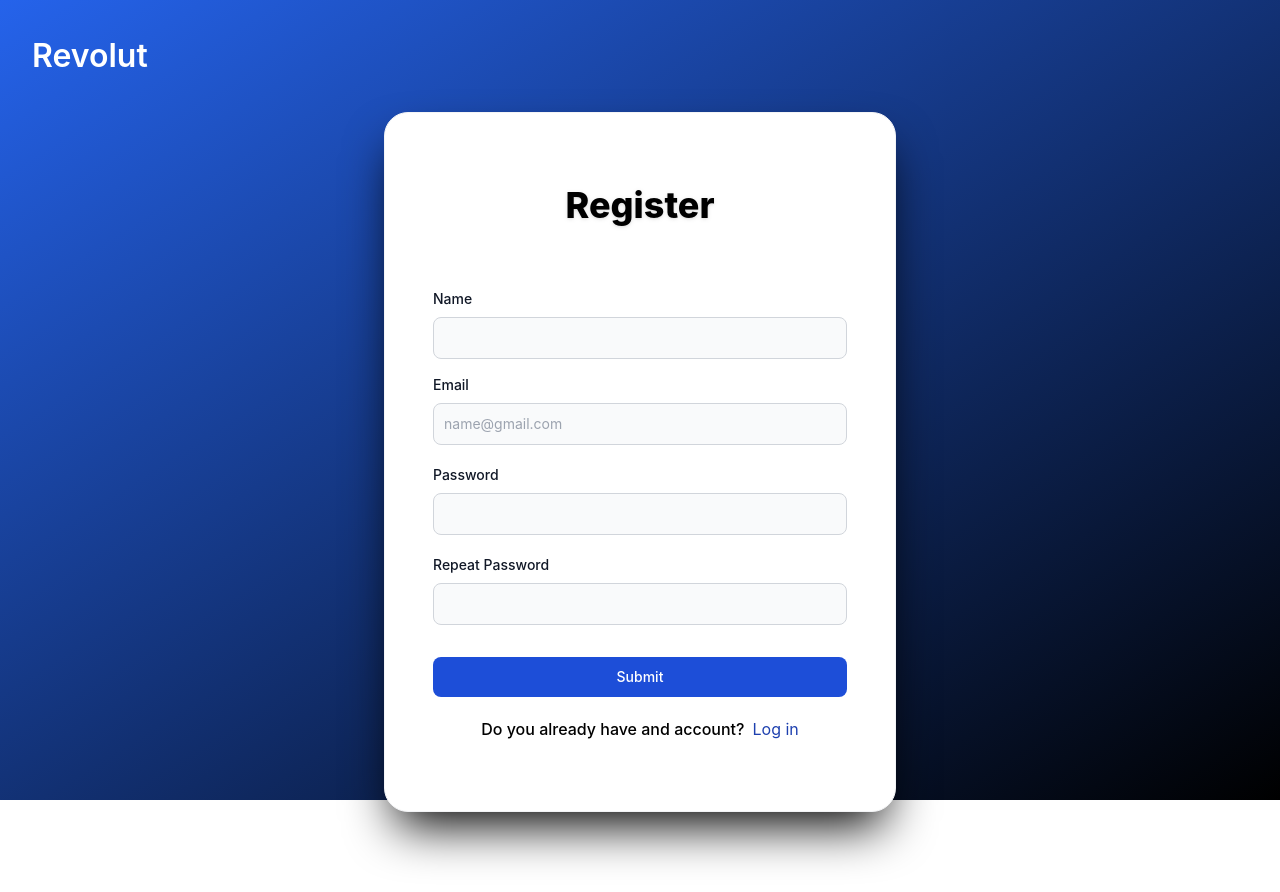
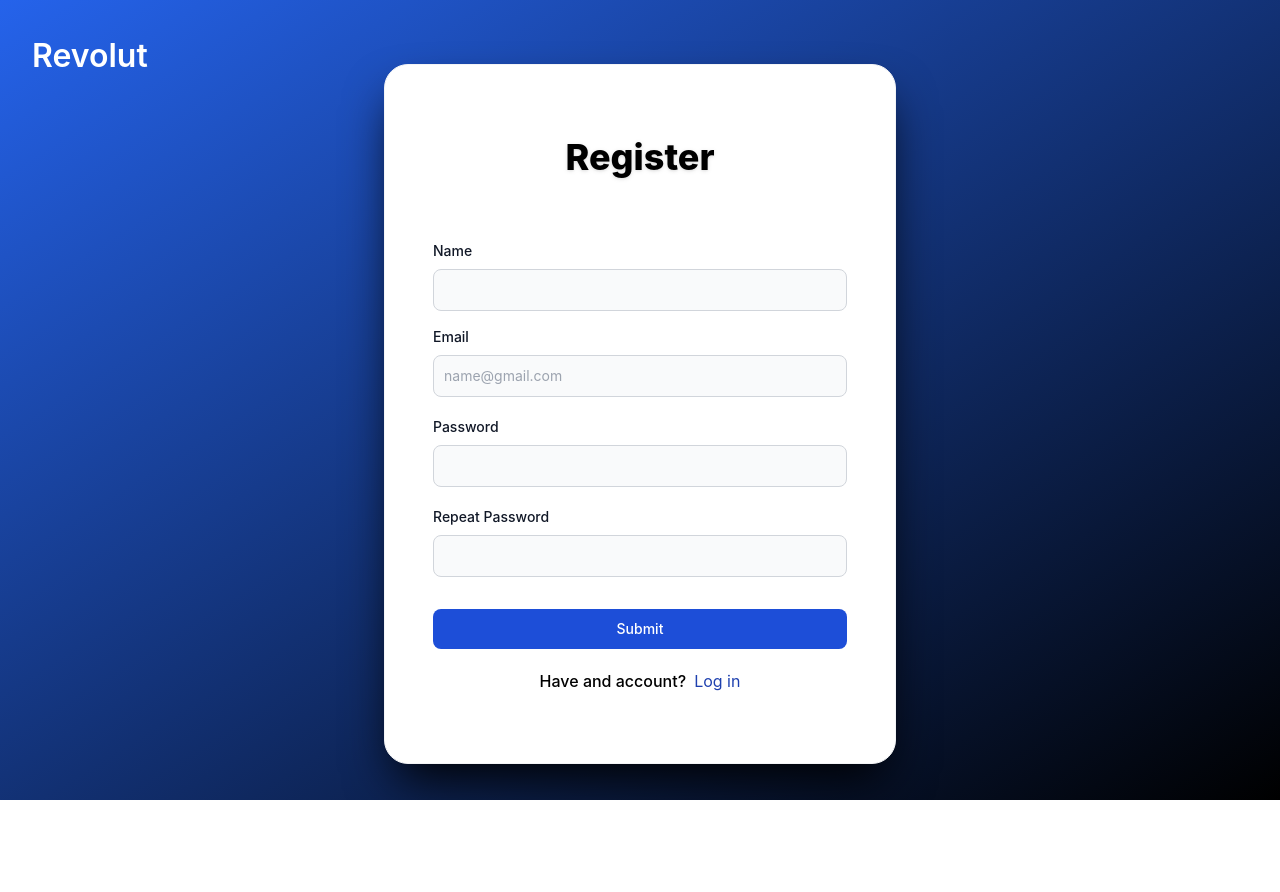
Before and after one commit to MaxVilaRuiz/Revinance---HackUPC-2025, a React (Create React App) app: page /register in a window 1280 px wide. After the commit the page ends 800 px from the top, so only its background shows below. Built offline with nearby package versions, Linux system fonts and the light colour scheme.

Commit message:
Fix Register bugs

```diff
--- a/src/pages/Login.jsx
+++ b/src/pages/Login.jsx
@@ -91,7 +91,7 @@ function Login() {
               Submit
             </button>
             <div className="mt-5 flex items-center space-x-2 justify-center">
-            <p className="font-medium"> Are you not registered?</p>
+            <p className="font-medium"> Don't have an account?</p>
             <Link to="/register" class="block py-2 px-3 text-blue-800 hover:underline  rounded-sm md:p-0">Sign up</Link>
             </div>
           </form>
--- a/src/pages/Register.jsx
+++ b/src/pages/Register.jsx
@@ -45,7 +45,7 @@ function Register() {
         <Link to="/" className="font-semibold text-[2rem] text-white">Revolut</Link>
       </div>
 
-      <div className="flex self-center justify-center items-center w-full h-full pb-20">
+      <div className="flex self-top justify-center w-full h-full mt-[-6vh]">
 
         <div className="bg-white border border-gray-100 shadow-2xl shadow-black p-12 rounded-3xl w-full max-w-lg h-[700px] overflow-visible">
         <h1 className="text-4xl font-extrabold text-center text-black drop-shadow mt-6 mb-16">Register</h1>
@@ -102,7 +102,7 @@ function Register() {
               Submit
             </button>
             <div className="mt-5 flex items-center space-x-2 justify-center">
-            <p className="font-medium"> Do you already have and account?</p>
+            <p className="font-medium"> Have and account?</p>
             <Link to="/login" class="block py-2 px-3 text-blue-800 hover:underline  rounded-sm md:p-0">Log in</Link>
             </div>
           </form>
```
